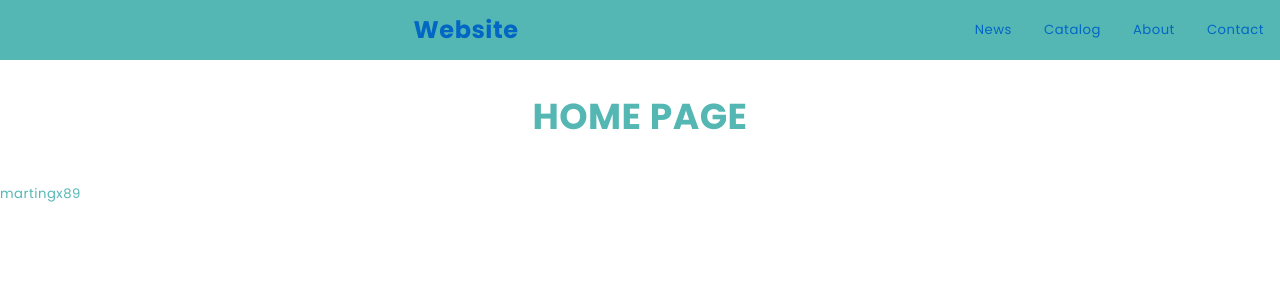
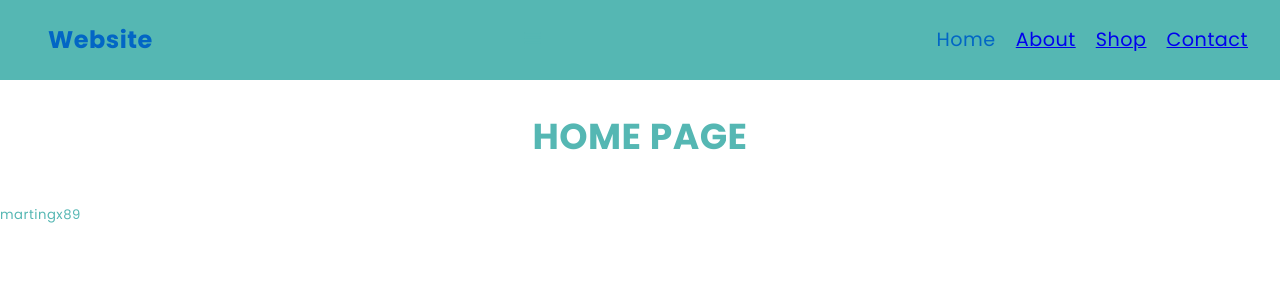
Before and after one commit to martingx89/sheep-one, a React (Create React App) app: page / in a window 1280 px wide. Shown: the top 300 px of the page. Built offline with nearby package versions, Linux system fonts and the light colour scheme; no server answers.

Commit message:
Add: fix styles

```diff
--- a/src/components/views/Navbar/Navbar.js
+++ b/src/components/views/Navbar/Navbar.js
@@ -1,38 +1,51 @@
+import React, { useState } from 'react';
+import { FiMenu, FiX } from 'react-icons/fi';
 import { Link, NavLink } from 'react-router-dom';
-import { useState } from 'react';
-import { FiMenu, FiX } from 'react-icons/fi';
 import styles from './Navbar.module.scss';
+// import './Navbar.css';
 
 const Navbar = () => {
-
   const [open, setOpen] = useState(false);
 
+  const handleClick = () => {
+    setOpen(!open);
+  };
+
+  const closeMenu = () => {
+    setOpen(false);
+  };
+
   return (
-    <>
-      <nav>
-        <div onClick={() => setOpen(!open)} className={styles['nav-icon']}>
+    <nav className={styles.nav}>
+      <Link to='/' className={styles.title}>
+        Website
+      </Link>
+      <div onClick={handleClick} className='nav-icon'>
         {open ? <FiX /> : <FiMenu />}
       </div>
-        <Link to='/' className={styles.title} onClick={() => setOpen(false)}>
-        Website
-        </Link>
-        <ul className={open ? `${styles['nav-links']} active` : styles['nav-links']}>
-          <li className={styles['nav-item']}>
-            <NavLink to='/news' onClick={() => setOpen(false)}>News</NavLink>
+      <ul className={open ? `${styles['nav-links']} active` : `${styles['nav-links']}`}>
+        <li className={`${styles['nav-item']}`}>
+          <NavLink to='/' className={`${styles['nav-link']}`} onClick={closeMenu}>
+            Home
+          </NavLink>
         </li>
-          <li className={styles['nav-item']}>
-            <NavLink to='/catalog' onClick={() => setOpen(false)}>Catalog</NavLink>
+        <li className='nav-item'>
+          <NavLink to='/about' className={`${styles['nav-link']}`} onClick={closeMenu}>
+            About
+          </NavLink>
         </li>
-          <li className={styles['nav-item']}>
-            <NavLink to='/about' onClick={() => setOpen(false)}>About</NavLink>
+        <li className='nav-item'>
+          <NavLink to='/news' className={`${styles['nav-link']}`} onClick={closeMenu}>
+            Shop
+          </NavLink>
         </li>
-          <li className={styles['nav-item']}>
-            <NavLink to='contact' onClick={() => setOpen(false)}>Contact</NavLink>
+        <li className='nav-item'>
+          <NavLink to='/contact' className={`${styles['nav-link']}`} onClick={closeMenu}>
+            Contact
+          </NavLink>
         </li>
       </ul>
     </nav>
-    </>
-
   );
 };
 
--- a/src/components/views/Navbar/Navbar.module.scss
+++ b/src/components/views/Navbar/Navbar.module.scss
@@ -1,10 +1,14 @@
 @import '../../../styles/global.scss';
 
 nav {
+  height: 80px;
+  width: 100%;
+  background: $color-light;
   display: flex;
   justify-content: space-between;
   align-items: center;
-  background-color: $color-light;
+  padding: 0 2rem;
+  font-size: 1.2rem;
   position: sticky;
   top: 0;
 
@@ -16,19 +20,19 @@ nav {
     color: $color-dark;
   }
 
-  ul {
-    display: flex;
+  .nav-links {
+    display: grid;
+    grid-template-columns: repeat(4, auto);
+    grid-gap: 20px;
+    list-style: none;
 
-    li {
+    .nav-item {
       list-style: none;
 
-      a {
-        display: block;
+      .nav-link {
         text-decoration: none;
         color: $color-dark;
-        padding: 0.5rem;
-        margin: 0 0.5rem;
-        border-radius: 0.5rem;
+        transition: 0.3s all;
 
         &:hover {
           font-weight: bold;
@@ -37,6 +41,12 @@ nav {
       }
     }
   }
+
+  .nav-icon {
+    display: none;
+    font-size: 2rem;
+    cursor: pointer;
+  }
 }
 
 @media only screen and (max-width: 500px) {
```
Lines whose indentation alone changed are shown as unchanged.
